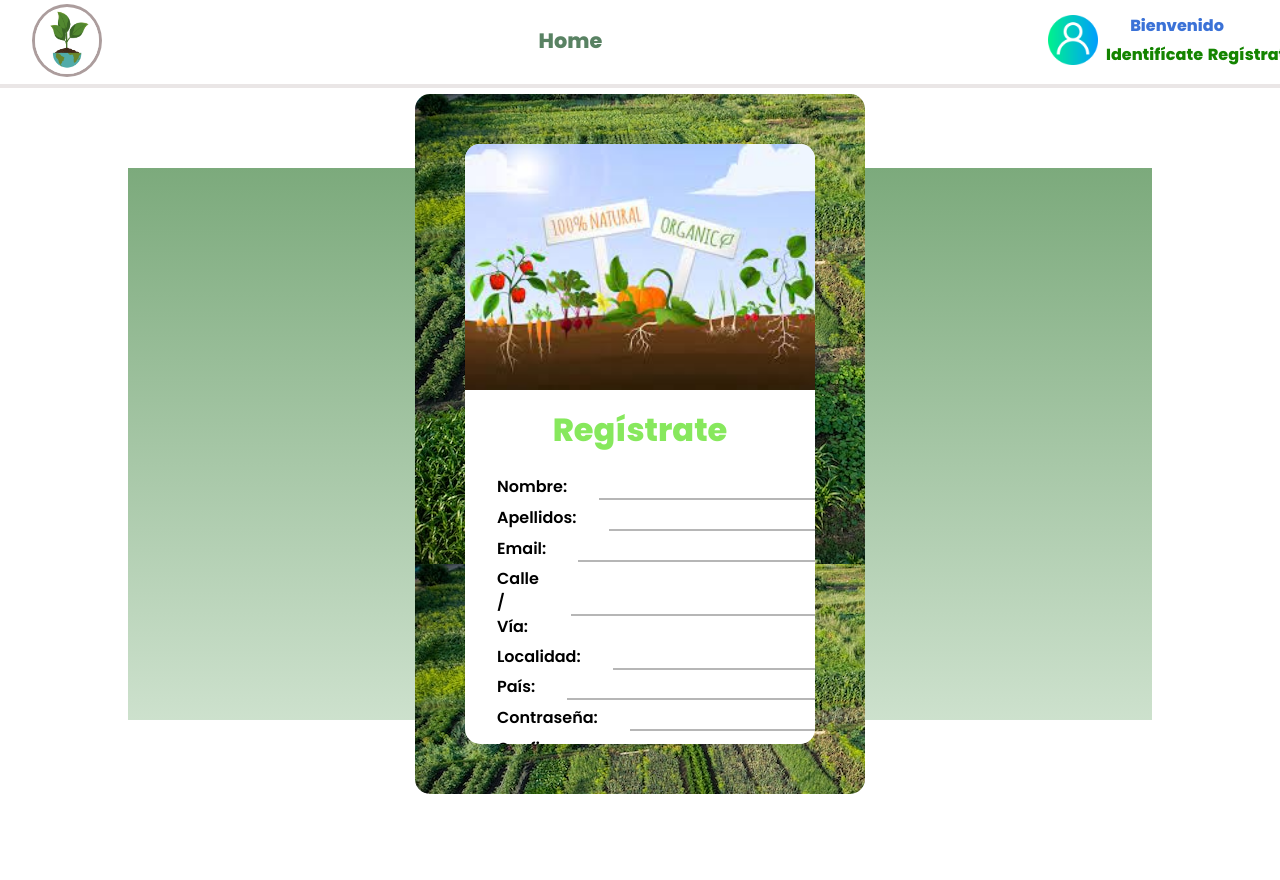
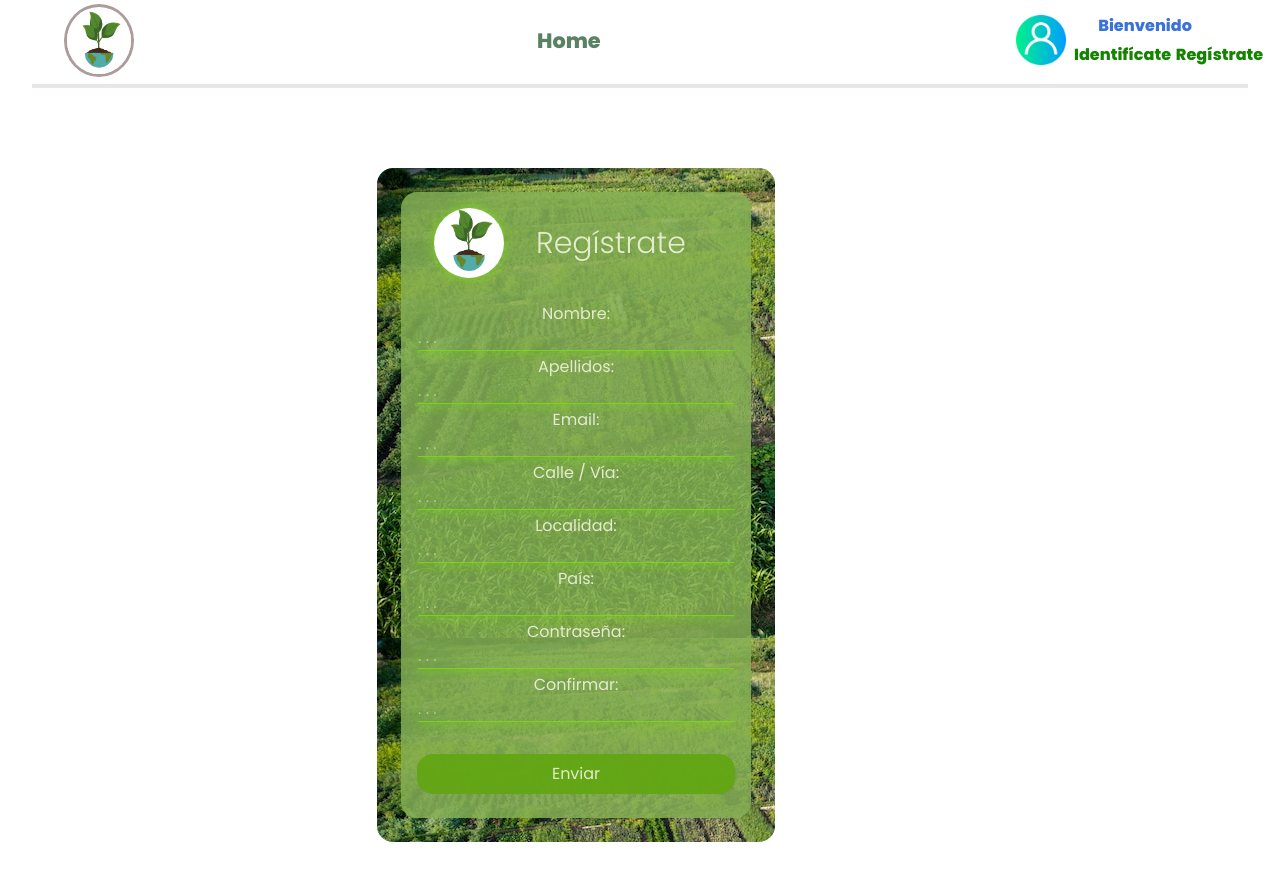
Before and after one commit to ArturoFLR/huertas_demo, a React (Vite) app: page /register in a window 1280 px wide. Shown: the top 880 px of the page. Before the commit the page ends 800 px from the top, so only its background shows below. Built offline with nearby package versions, Linux system fonts and the light colour scheme.

Commit message:
Estilos Registrarse

```diff
--- a/package.json
+++ b/package.json
@@ -33,6 +33,7 @@
     "postcss": "^8.4.33",
     "rimraf": "^5.0.5",
     "sass": "^1.70.0",
+    "tailwind-scrollbar": "^3.0.5",
     "tailwindcss": "^3.4.1",
     "typescript": "^5.2.2",
     "vite": "^5.0.8"
--- a/src/components/forms/Login.tsx
+++ b/src/components/forms/Login.tsx
@@ -57,7 +57,7 @@ export default function Login() {
 	return (
 		<div className="w-[300px] h-[450px] bg-huerta flex items-center justify-center rounded-2xl text-[#eaefd4f2]">
 			<form name="login" id="login" encType="multipart/form-data" ref={loginForm} className="w-[250px] h-[330px] border-solid text-center bg-[#86b155d6] p-4 rounded-2xl">
-				<div className="flex justify-center items-center gap-4 bg-[#6ea82ce9] rounded-2xl">
+				<div className="flex justify-center items-center gap-4 rounded-2xl text-2xl">
 					<img src="./public/images/huertas-logo.png" alt="logo"
 						className="w-[35px] h-[35px] rounded-full border-solid border-2 border-[#78b632] ml-[-30px]" />
 					<h2 className="">Ingresar</h2>
@@ -83,7 +83,7 @@ export default function Login() {
 					</div>
 				)}
 
-				<button type="submit" className="bg-[#62a614f5] p-[.5rem_2rem] rounded-2xl m-[1.5rem_0_0]">Login</button>
+				<button type="submit" className="bg-[#62a614f5] border-[#88ff00f5] p-[.5rem_2rem] rounded-2xl m-[1.5rem_0_0] hover:bg-[transparent]  hover:border hover:text-[#bfff00c6]">Login</button>
 			</form>
 		</div>
 	);
--- a/src/components/forms/Register.tsx
+++ b/src/components/forms/Register.tsx
@@ -1,4 +1,4 @@
-import styles from "./Register.module.scss";
+// import styles from "./Register.module.scss";
 import { ErrorMessage, Field, Form, Formik } from "formik";
 import *  as  Yup from "yup";
 import { registerUser } from "../../services/huertas_server/registerUser";
@@ -103,92 +103,94 @@ export default function Register() {
 		<>
 			{
 				registerState === "init" && (
-					<div className={styles.mainContainer}>
+					<div className="flex justify-center items-center bg-huerta rounded-2xl p-6 w-[max-content] h-[max-content]">
 
 						<Formik initialValues={initialValues} validationSchema={registerSchema} onSubmit={submitForm}>
-							<Form name="registerForm" action="" encType="multipart/form-data" className={styles.formLabel}>
+							<Form name="registerForm" action="" encType="multipart/form-data" className="w-[350px] h-[max-content] text-center bg-[#86b155d6] p-4 rounded-2xl text-[#eaefd4f2] overflow-hidden">
 
-								<div className={styles.formImageAndInputsContainer}>
-									<img src="./images/huertas-login.jpg" alt="ecohuertas" className={styles.formMainImage} />
+								<div className="flex flex-col gap-6 pb-2">
+									<div className="flex justify-center items-center">
+										<img src="./images/huertas-logo.png" alt="ecohuertas" className="w-[70px] h-[70px] rounded-full shadow-[0_0_12px] shadow-[#7edb15d6]" />
 
-									<h2 className={styles.formTitle}>Regístrate</h2>
+										<h2 className=" text-3xl font-light p-[0_2rem]">Regístrate</h2>
+									</div>
 
-									<div className={styles.formFieldsContainer}>
-										<div className={styles.fieldContainer}>
+									<div className="flex flex-col gap-1 items-start text-base">
+										<div className="">
 											<label htmlFor="userName">Nombre: </label>
-											<Field type="text" id="userName" name="userName" />
+											<Field type="text" id="userName" name="userName" placeholder=". . ." className="placeholder-[#b3e59ec3]"/>
 										</div>
 
 										<ErrorMessage name="userName" >
-											{errorMsg => <p className={styles.validationErrorMsg}>{errorMsg}</p>}
+											{errorMsg => <p className=" text-xs text-red-700">{errorMsg}</p>}
 										</ErrorMessage>
 
 
-										<div className={styles.fieldContainer}>
+										<div className="">
 											<label htmlFor="userLastName">Apellidos: </label>
-											<Field type="text" id="userLastName" name="userLastName" />
+											<Field type="text" id="userLastName" name="userLastName" placeholder=". . ." className="placeholder-[#b3e59ec3]"/>
 										</div>
 
 										<ErrorMessage name="userLastName" >
-											{errorMsg => <p className={styles.validationErrorMsg}>{errorMsg}</p>}
+											{errorMsg => <p className=" text-xs text-red-700">{errorMsg}</p>}
 										</ErrorMessage>
 
-										<div className={styles.fieldContainer}>
+										<div className="">
 											<label htmlFor="userEmail">Email: </label>
-											<Field type="email" id="userEmail" name="userEmail" />
+											<Field type="email" id="userEmail" name="userEmail" placeholder=". . ." className="placeholder-[#b3e59ec3]"/>
 										</div>
 
 										<ErrorMessage name="userEmail" >
-											{errorMsg => <p className={styles.validationErrorMsg}>{errorMsg}</p>}
+											{errorMsg => <p className=" text-xs text-red-700">{errorMsg}</p>}
 										</ErrorMessage>
 
-										<div className={styles.fieldContainer}>
+										<div className="">
 											<label htmlFor="userAddressStreet">Calle / Vía: </label>
-											<Field type="text" id="userAddressStreet" name="userAddressStreet" />
+											<Field type="text" id="userAddressStreet" name="userAddressStreet" placeholder=". . ." className="placeholder-[#b3e59ec3]"/>
 										</div>
 
 										<ErrorMessage name="userAddressStreet" >
-											{errorMsg => <p className={styles.validationErrorMsg}>{errorMsg}</p>}
+											{errorMsg => <p className=" text-xs text-red-700">{errorMsg}</p>}
 										</ErrorMessage>
 
-										<div className={styles.fieldContainer}>
+										<div className="">
 											<label htmlFor="userAddressCity">Localidad: </label>
-											<Field type="text" id="userAddressCity" name="userAddressCity" />
+											<Field type="text" id="userAddressCity" name="userAddressCity" placeholder=". . ." className="placeholder-[#b3e59ec3]"/>
 										</div>
 
 										<ErrorMessage name="userAddressCity" >
-											{errorMsg => <p className={styles.errorMsg}>{errorMsg}</p>}
+											{errorMsg => <p className=" text-xs text-red-700">{errorMsg}</p>}
 										</ErrorMessage>
 
-										<div className={styles.fieldContainer}>
+										<div className="">
 											<label htmlFor="userAddressCountry">País: </label>
-											<Field type="text" id="userAddressCountry" name="userAddressCountry" />
+											<Field type="text" id="userAddressCountry" name="userAddressCountry" placeholder=". . ." className="placeholder-[#b3e59ec3]"/>
 										</div>
 
 										<ErrorMessage name="userAddressCountry" >
-											{errorMsg => <p className={styles.validationErrorMsg}>{errorMsg}</p>}
+											{errorMsg => <p className=" text-xs text-red-700">{errorMsg}</p>}
 										</ErrorMessage>
 
-										<div className={styles.fieldContainer}>
+										<div className="">
 											<label htmlFor="userPassword">Contraseña: </label>
-											<Field type="password" id="userPassword" name="userPassword" />
+											<Field type="password" id="userPassword" name="userPassword" placeholder=". . ." className="placeholder-[#b3e59ec3]"/>
 										</div>
 
 										<ErrorMessage name="userPassword" >
-											{errorMsg => <p className={styles.validationErrorMsg}>{errorMsg}</p>}
+											{errorMsg => <p className=" text-xs text-red-700">{errorMsg}</p>}
 										</ErrorMessage>
 
-										<div className={styles.fieldContainer}>
+										<div className="">
 											<label htmlFor="userPasswordConfirm">Confirmar: </label>
-											<Field type="password" id="userPasswordConfirm" name="userPasswordConfirm" />
+											<Field type="password" id="userPasswordConfirm" name="userPasswordConfirm" placeholder=". . ." className="placeholder-[#b3e59ec3]"/>
 										</div>
 
 										<ErrorMessage name="userPasswordConfirm" >
-											{errorMsg => <p className={styles.validationErrorMsg}>{errorMsg}</p>}
+											{errorMsg => <p className=" text-xs text-red-700">{errorMsg}</p>}
 										</ErrorMessage>
 									</div>
 
-									<button type="submit" className={styles.btnSubmit}>Enviar</button>
+									<button type="submit" className="bg-[#62a614f5] border-[#88ff00f5] p-[.5rem_2rem] rounded-2xl m-[.5rem_0_0] hover:bg-[transparent]  hover:border-2 hover:text-[#d5f4b2f5] ease-in transition-all">Enviar</button>
 
 								</div>
 							</Form>
@@ -199,16 +201,16 @@ export default function Register() {
 			}
 
 			{registerState === "loading" && (
-				<div className={styles.loadingAndErrorContainer}>
-					<div className={styles.loadingIconContainer}>
-						<img alt="Cargando..." src="icons/loading.gif" className={styles.loadingIcon} />
+				<div className="">
+					<div className="">
+						<img alt="Cargando..." src="icons/loading.gif" className="" />
 					</div>
 				</div>
 			)}
 
 			{registerState === "error" && (
-				<div className={styles.loadingAndErrorContainer}>
-					<h1 className={styles.serverErrorMessage}>Ups! Ha habido algún problema al intentar hacer el registro: <span>{errorMessage.current}</span> Por favor, revisa tu conexión e inténtalo de nuevo.</h1>
+				<div className="">
+					<h1 className="">Ups! Ha habido algún problema al intentar hacer el registro: <span>{errorMessage.current}</span> Por favor, revisa tu conexión e inténtalo de nuevo.</h1>
 				</div>
 			)}
 		</>
--- a/src/index.css
+++ b/src/index.css
@@ -15,3 +15,10 @@
 	padding: 0;
 	box-sizing: border-box;
 }
+
+input {
+	background: transparent;
+	outline: none;
+	border-bottom: 1px solid #7edb15d6;
+	box-shadow: 0px 5px 8px #77df0f43;
+}
--- a/src/pages/RegisterPage.module.scss
+++ b/src/pages/RegisterPage.module.scss
@@ -1,5 +1,6 @@
 .headerCompContainer {
-	width: 100%;
+	width: max;
+	padding: 0 2rem;
 	height: 11vh;
 }
 
--- a/src/pages/RegisterPage.tsx
+++ b/src/pages/RegisterPage.tsx
@@ -7,15 +7,15 @@ function RegisterPage() {
 	const userBoxIcon = "icons/user.png";
 
 	return (
-		<>
+		<div className="overflow-hidden">
 			<div className={styles.headerCompContainer}>
 				<Header imageSRC={imageSRC} userBoxIcon={userBoxIcon} />
 			</div>
 
-			<main className={styles.registerCompContainer}>
+			<main className="w-[90%] h-[100%] flex justify-center items-center overflow-hidden">
 				<Register />
 			</main>
-		</>
+		</div>
 	);
 }
 
--- a/tailwind.config.js
+++ b/tailwind.config.js
@@ -11,5 +11,5 @@ export default {
       }
     },
   },
-  plugins: [],
+  plugins: [require("tailwind-scrollbar")],
 };
```
Also changed, not shown: 1 other file (tests, documents, lock files or other folders).
